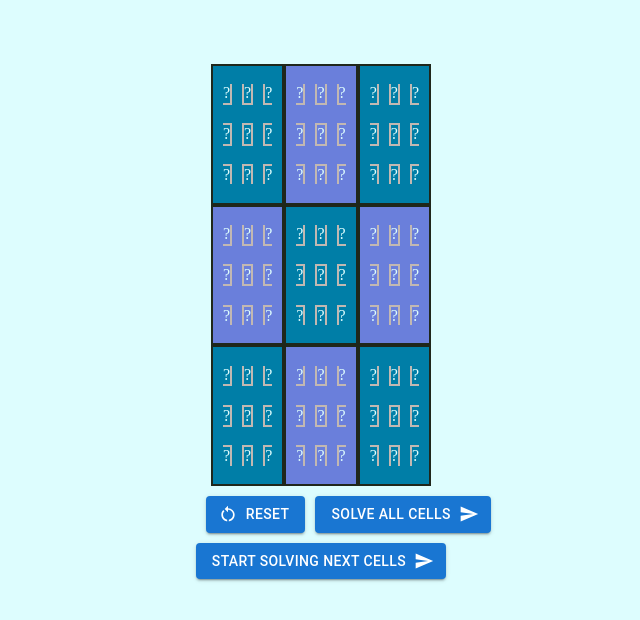
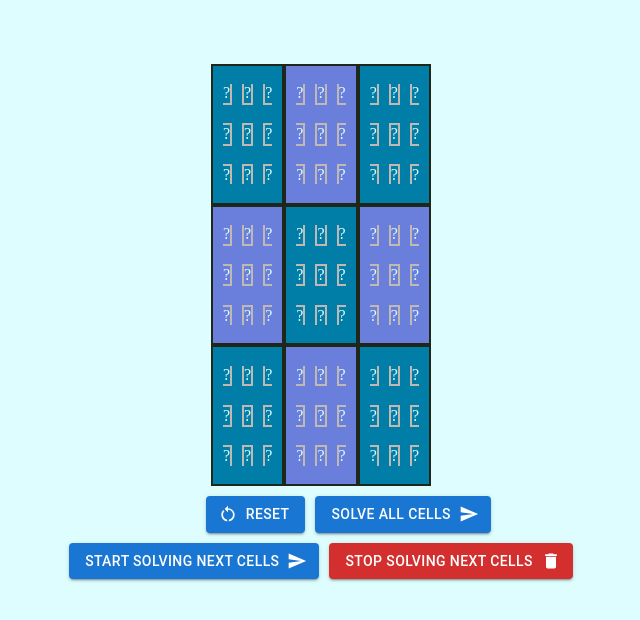
Before and after one commit to RichardRosenblat/wave-function-collapse, a React (Create React App) app: page / in a window 1280 px wide. Shown: the top 620 px of the page, without its empty margins (319-959 px from the left). Built offline with nearby package versions, Linux system fonts and the light colour scheme.

Commit message:
add start stop buttons ans functions

```diff
--- a/src/components/Board/index.tsx
+++ b/src/components/Board/index.tsx
@@ -7,15 +7,18 @@ import { useBoard } from "../../hooks/useBoard";
 import { Button } from "@mui/material";
 import RestartAltIcon from "@mui/icons-material/RestartAlt";
 import SendIcon from "@mui/icons-material/Send";
-
+import DeleteIcon from '@mui/icons-material/Delete';
 const Board = () => {
-	const { board, restoreAll, collapseAll } = useBoard();
+	const { board, restoreAll, collapseAll, startCollapsing, stopCollapsing } = useBoard();
 
 	const handleSolveAllClick = () => {
 		collapseAll()
 	};
 	const handleStartClick = () => {
-		collapseAll()
+		startCollapsing()
+	};
+	const handleStopClick = () => {
+		stopCollapsing()
 	};
 
 	return (
@@ -61,6 +64,15 @@ const Board = () => {
 			>
 				Start solving next Cells
 			</Button>
+			<Button
+				variant="contained"
+				onClick={handleStopClick}
+				sx={{ marginTop: "10px", marginLeft: "10px" }}
+				endIcon={<DeleteIcon />}
+				color={"error"}
+			>
+				Stop solving next Cells
+			</Button>
 			<CollapseMenu />
 		</section>
 	);
--- a/src/hooks/useBoard.ts
+++ b/src/hooks/useBoard.ts
@@ -29,16 +29,19 @@ export const useBoard = () => {
 		}
 		setBoard(mBoard);
 	};
+
+	let intervalId: NodeJS.Timer | undefined = undefined;
 	const startCollapsing = () => {
-		const mBoard = getMutableBoard(board);
-
-		setBoard(mBoard);
+		intervalId = setInterval(() => {
+			const mBoard = getMutableBoard(board);
+			collapseNextCell(mBoard);
+			setBoard(mBoard);
+		}, 1000);
 	};
 	const stopCollapsing = () => {
-		const mBoard = getMutableBoard(board);
+		clearInterval(intervalId);
+	};
 
-		setBoard(mBoard);
-	};
 	const restoreAll = () => {
 		setBoard(getDefaultBoard());
 	};
@@ -56,7 +59,15 @@ export const useBoard = () => {
 		setBoard(mBoard);
 	};
 
-	return { board: board as ReadonlyArray4D<cell>, collapse, restore, collapseAll, restoreAll };
+	return {
+		board: board as ReadonlyArray4D<cell>,
+		collapse,
+		restore,
+		collapseAll,
+		startCollapsing,
+		stopCollapsing,
+		restoreAll,
+	};
 
 	function getMutableBoard(board: cell[][][][]) {
 		return board.map((e) => e.map((e) => e.map((e) => e.map((e) => e))));
```
